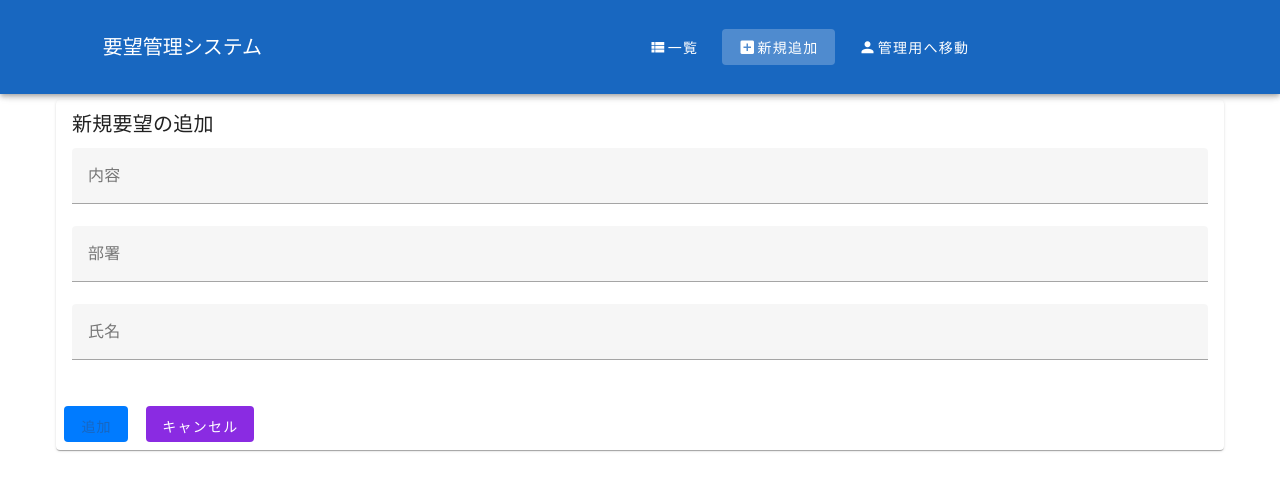
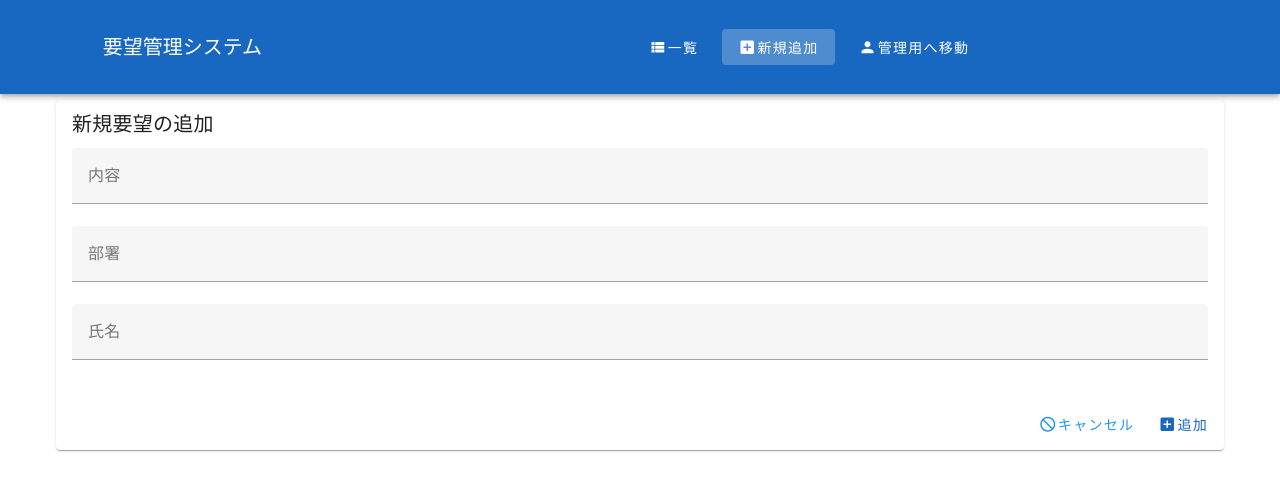
Before and after one commit to keinomura/requestForm, a Vue app in the folder frontend/: page /add-request in a window 1280 px wide. Shown: the top 490 px of the page. Built offline with nearby package versions, Linux system fonts and the light colour scheme.

Commit message:
コメント行を削除。

```diff
--- a/frontend/src/components/Addrequest.vue
+++ b/frontend/src/components/Addrequest.vue
@@ -10,8 +10,15 @@
           </v-form>
         </v-card-text>
         <v-card-actions>
-          <v-btn color="primary" @click="submitRequest">追加</v-btn>
-          <v-btn text @click="$router.push('/')" style="background-color: blueviolet;">キャンセル</v-btn>
+          <v-spacer></v-spacer>
+        <v-btn text color="blue darken-1" @click="$router.push('/')">
+          <v-icon left>mdi-cancel</v-icon>
+          キャンセル
+        </v-btn>
+        <v-btn text color="primary" @click="submitRequest">
+          <v-icon left>mdi-plus-box</v-icon>
+          追加
+        </v-btn>
         </v-card-actions>
       </v-card>
     </v-container>
@@ -21,7 +28,6 @@
 import { ref } from 'vue';
 import axios from 'axios';
 import { useRouter } from 'vue-router';
-// import { v4 as uuidv4 } from 'uuid';
 
 const content = ref('');
 const requester_department = ref('');
@@ -47,7 +53,6 @@ const submitRequest = async () => {
 };
 
 </script>
-
 <style scoped>
   .container {
     max-width: 600px;
@@ -75,16 +80,6 @@ const submitRequest = async () => {
     border-radius: 4px;
   }
 
-  button {
-  padding: 10px 15px;
-  background-color: #007bff;
-  color: white;
-  border: none;
-  border-radius: 4px;
-  cursor: pointer;
-  margin-right: 10px;
-}
-
   button:hover {
     background-color: #0056b3;
   }
```
Lines whose indentation alone changed are shown as unchanged.
